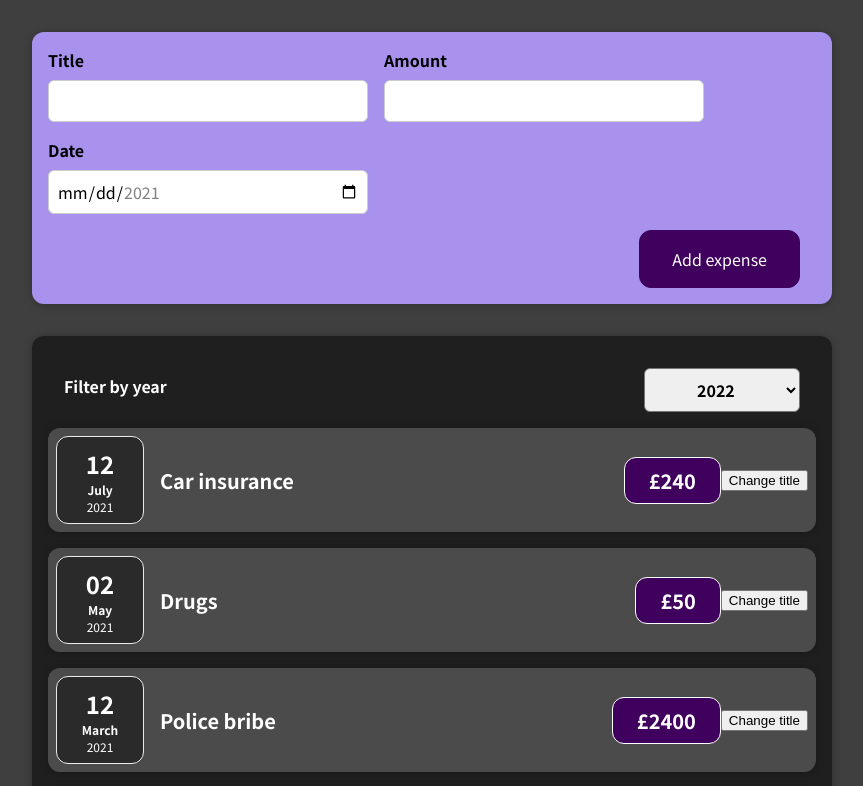
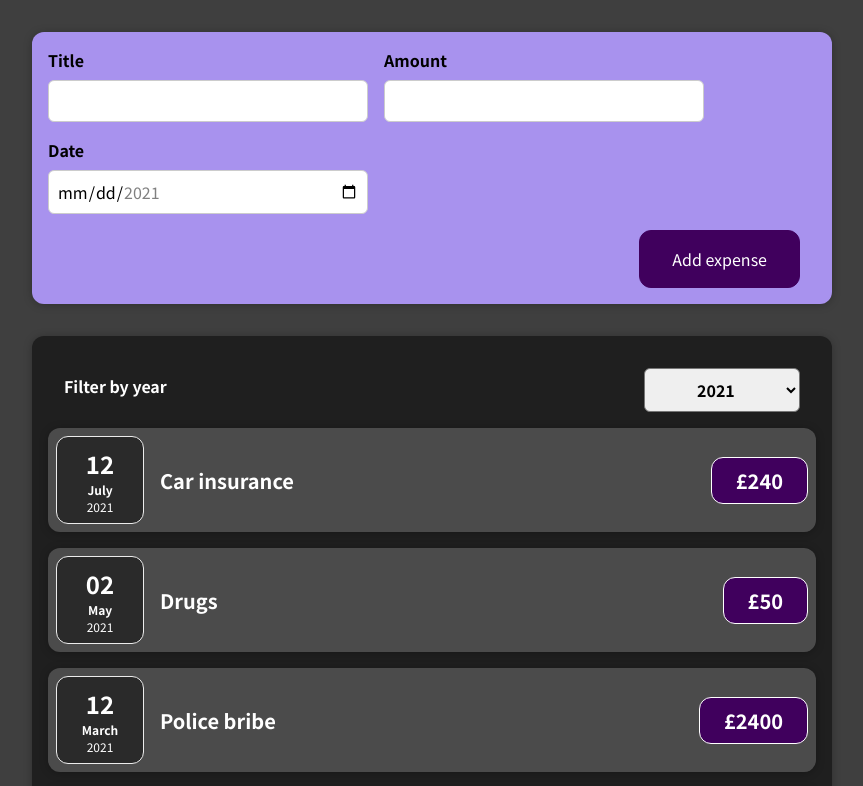
Before and after one commit to double-dash-dino/react-course, a React (Create React App) app in the folder ExpensesTrackerApp/: page / in a window 1280 px wide. Shown: the top 786 px of the page, without its empty margins (208-1071 px from the left). Built offline with nearby package versions, Linux system fonts and the light colour scheme.

Commit message:
switch folders and make smart component dumb

```diff
--- a/ExpensesTrackerApp/src/components/Expenses/ExpenseItem.js
+++ b/ExpensesTrackerApp/src/components/Expenses/ExpenseItem.js
@@ -1,23 +1,15 @@
 import "./ExpenseItem.css";
 import ExpenseDate from "./ExpenseDate.js";
 import Card from "../UI/Card.js";
-import React, { useState } from "react";
 
 function ExpenseItem(props) {
-  const [title, setTitle] = useState(props.title);
-
-  const clickHandler = () => {
-    setTitle("Updated!");
-  };
-
   return (
     <Card className="expense-item">
       <ExpenseDate date={props.date} />
       <div className="expense-item__description">
-        <h2>{title}</h2>
+        <h2>{props.title}</h2>
       </div>
       <div className="expense-item__price">£{props.amount}</div>
-      <button onClick={clickHandler}>Change title</button>
     </Card>
   );
 }
--- a/ExpensesTrackerApp/src/components/Expenses/Expenses.js
+++ b/ExpensesTrackerApp/src/components/Expenses/Expenses.js
@@ -5,7 +5,7 @@ import ExpensesFilter from "./ExpensesFilter";
 import React, { useState } from "react";
 
 function Expenses(props) {
-  const [pickedYear, setPickedYear] = useState("");
+  const [pickedYear, setPickedYear] = useState("2021");
 
   const onPickedYearHandler = (pickedYear) => {
     setPickedYear(pickedYear);
@@ -14,7 +14,10 @@ function Expenses(props) {
 
   return (
     <Card className="expenses">
-      <ExpensesFilter onPickedYear={onPickedYearHandler} />
+      <ExpensesFilter
+        selected={pickedYear}
+        onPickedYear={onPickedYearHandler}
+      />
       <ExpenseItem
         title={props.expenses[0].title}
         amount={props.expenses[0].amount}
@@ -38,5 +41,4 @@ function Expenses(props) {
     </Card>
   );
 }
-
 export default Expenses;
--- a/ExpensesTrackerApp/src/components/Expenses/ExpensesFilter.js
+++ b/ExpensesTrackerApp/src/components/Expenses/ExpensesFilter.js
@@ -1,5 +1,4 @@
 import "./ExpensesFilter.css";
-import React, { useState } from "react";
 
 const ExpensesFilter = (props) => {
   const pickedYearHandler = (event) => {
@@ -10,7 +9,7 @@ const ExpensesFilter = (props) => {
     <div className="expenses-filter">
       <div className="expenses-filter__control">
         <label>Filter by year</label>
-        <select onChange={pickedYearHandler}>
+        <select value={props.selected} onChange={pickedYearHandler}>
           <option value="2022">2022</option>
           <option value="2021">2021</option>
           <option value="2020">2020</option>
```
Also changed, not shown: 2 other files (tests, documents, lock files or other folders).
